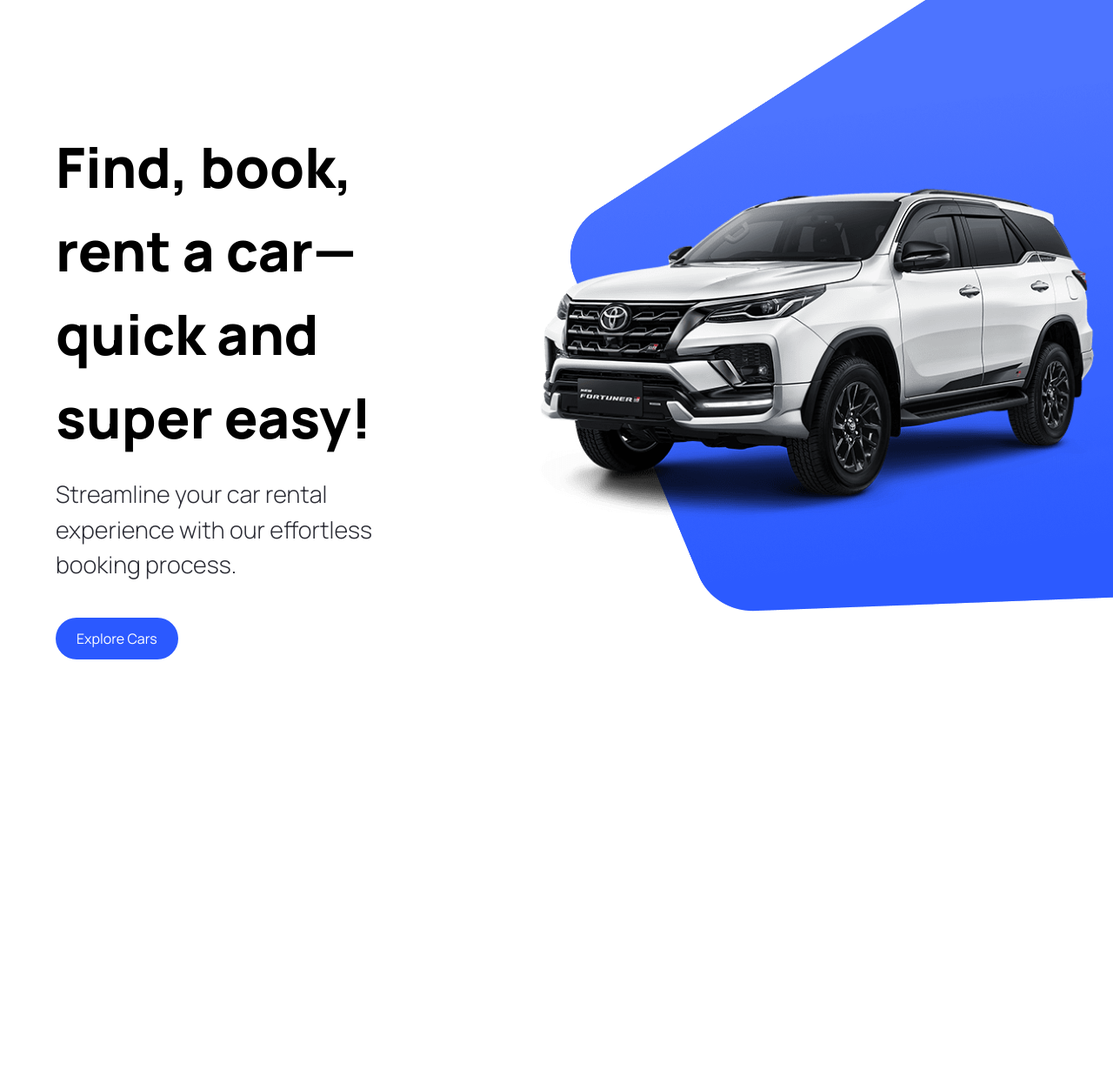
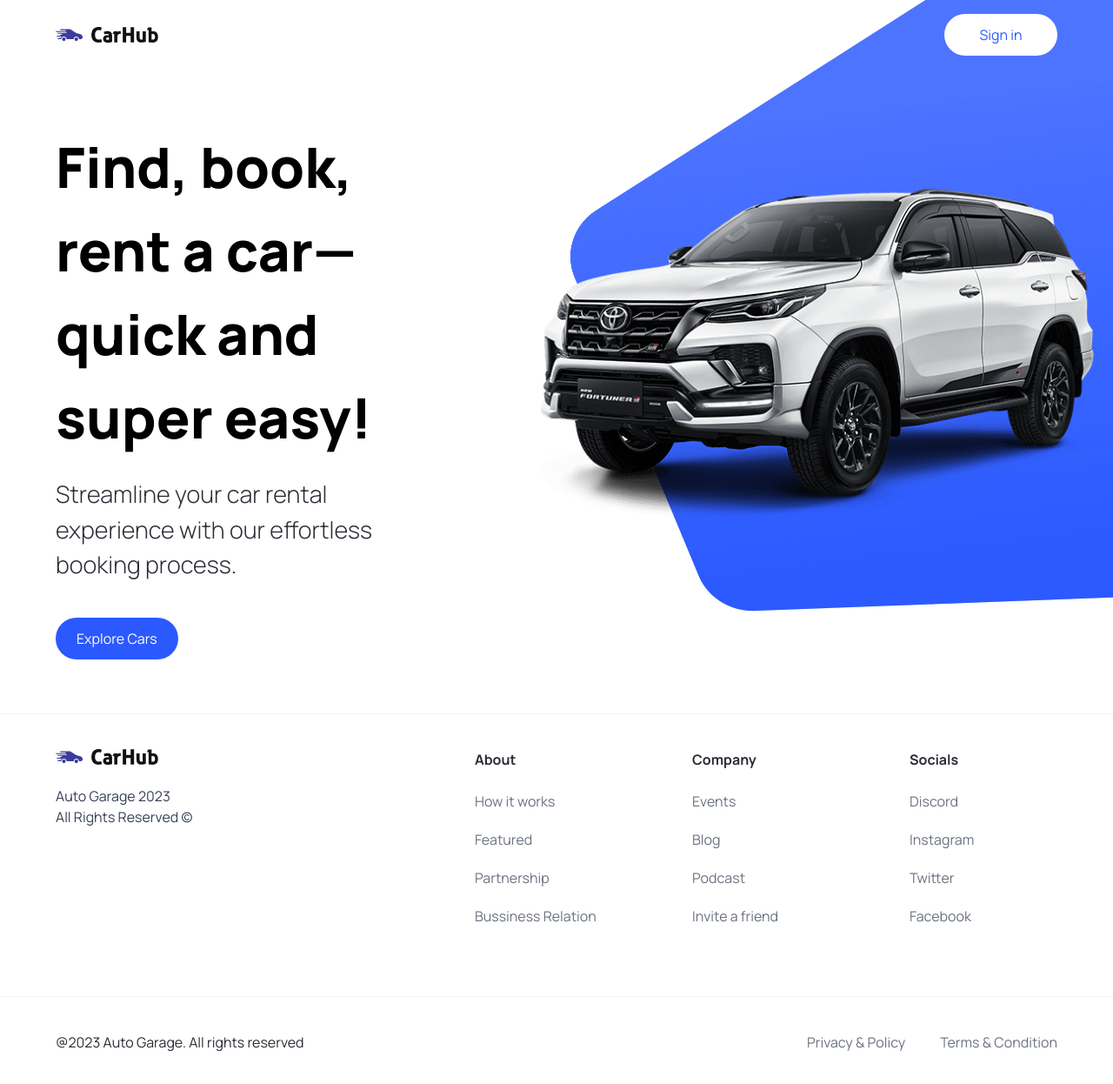
Before and after one commit to ahmadaliasghar/cars-garage, a Next.js app: page / in a window 1280 px wide. Shown: the top 1246 px of the page at 87% size. Before the commit the page ends 800 px from the top, so only its background shows below. Built offline with nearby package versions, Linux system fonts and the light colour scheme.

Commit message:
Created Navbar and Footer

```diff
--- a/src/app/layout.tsx
+++ b/src/app/layout.tsx
@@ -1,12 +1,13 @@
 import './globals.css'
 import type { Metadata } from 'next'
 import { Inter } from 'next/font/google'
+import { Navbar, Footer } from '@/components'
 
 const inter = Inter({ subsets: ['latin'] })
 
 export const metadata: Metadata = {
-  title: 'Create Next App',
-  description: 'Generated by create next app',
+  title: "Auto Garage",
+  description: "Discover world's best car showcase application",
 }
 
 export default function RootLayout({
@@ -16,7 +17,11 @@ export default function RootLayout({
 }) {
   return (
     <html lang="en">
-      <body className={inter.className}>{children}</body>
+      <body className="relative">
+        <Navbar/>
+        {children}
+        <Footer/>
+      </body>
     </html>
   )
 }
--- a/src/components/CustomButton.tsx
+++ b/src/components/CustomButton.tsx
@@ -2,7 +2,7 @@
 
 import Image from "next/image";
 
-import { CustomButtonProps } from "@types";
+import { CustomButtonProps } from "../types";
 
 const Button = ({ isDisabled, btnType, containerStyles, textStyles, title, rightIcon, handleClick }: CustomButtonProps) => (
   <button
--- /dev/null
+++ b/src/components/Footer.tsx
@@ -0,0 +1,52 @@
+import Image from "next/image";
+import Link from "next/link";
+
+import { footerLinks } from "../contants";
+
+const Footer = () => (
+  <footer className='flex flex-col text-black-100  mt-5 border-t border-gray-100'>
+    <div className='flex max-md:flex-col flex-wrap justify-between gap-5 sm:px-16 px-6 py-10'>
+      <div className='flex flex-col justify-start items-start gap-6'>
+        <Image src='/logo.svg' alt='logo' width={118} height={18} className='object-contain' />
+        <p className='text-base text-gray-700'>
+          Auto Garage 2023 <br />
+          All Rights Reserved &copy;
+        </p>
+      </div>
+
+      <div className="footer__links">
+        {footerLinks.map((item) => (
+          <div key={item.title} className="footer__link">
+            <h3 className="font-bold">{item.title}</h3>
+            <div className="flex flex-col gap-5">
+              {item.links.map((link) => (
+                <Link
+                  key={link.title}
+                  href={link.url}
+                  className="text-gray-500"
+                >
+                  {link.title}
+                </Link>
+              ))}
+            </div>
+          </div>
+        ))}
+      </div>
+    </div>
+
+    <div className='flex justify-between items-center flex-wrap mt-10 border-t border-gray-100 sm:px-16 px-6 py-10'>
+      <p>@2023 Auto Garage. All rights reserved</p>
+
+      <div className="footer__copyrights-link">
+        <Link href="/" className="text-gray-500">
+          Privacy & Policy
+        </Link>
+        <Link href="/" className="text-gray-500">
+          Terms & Condition
+        </Link>
+      </div>
+    </div>
+  </footer>
+);
+
+export default Footer;
--- /dev/null
+++ b/src/components/Navbar.tsx
@@ -0,0 +1,28 @@
+import Link from "next/link";
+import Image from "next/image";
+
+import CustomButton from "./CustomButton";
+
+const NavBar = () => (
+  <header className='w-full  absolute z-10'>
+    <nav className='max-w-[1440px] mx-auto flex justify-between items-center sm:px-16 px-6 py-4 bg-transparent'>
+      <Link href='/' className='flex justify-center items-center'>
+        <Image
+          src='/logo.svg'
+          alt='logo'
+          width={118}
+          height={18}
+          className='object-contain'
+        />
+      </Link>
+
+      <CustomButton
+        title='Sign in'
+        btnType='button'
+        containerStyles='text-primary-blue rounded-full bg-white min-w-[130px]'
+      />
+    </nav>
+  </header>
+);
+
+export default NavBar;
--- a/src/components/index.ts
+++ b/src/components/index.ts
@@ -1,6 +1,10 @@
 import Hero from "./Hero";
 import CustomButton  from "./CustomButton"
+import Navbar from "./Navbar"
+import Footer from "./Footer"
 export {
     Hero,
-    CustomButton
+    CustomButton,
+    Navbar,
+    Footer
 }
--- /dev/null
+++ b/src/contants/index.ts
@@ -0,0 +1,29 @@
+export const footerLinks = [
+    {
+      title: "About",
+      links: [
+        { title: "How it works", url: "/" },
+        { title: "Featured", url: "/" },
+        { title: "Partnership", url: "/" },
+        { title: "Bussiness Relation", url: "/" },
+      ],
+    },
+    {
+      title: "Company",
+      links: [
+        { title: "Events", url: "/" },
+        { title: "Blog", url: "/" },
+        { title: "Podcast", url: "/" },
+        { title: "Invite a friend", url: "/" },
+      ],
+    },
+    {
+      title: "Socials",
+      links: [
+        { title: "Discord", url: "/" },
+        { title: "Instagram", url: "/" },
+        { title: "Twitter", url: "/" },
+        { title: "Facebook", url: "/" },
+      ],
+    },
+  ];
```
